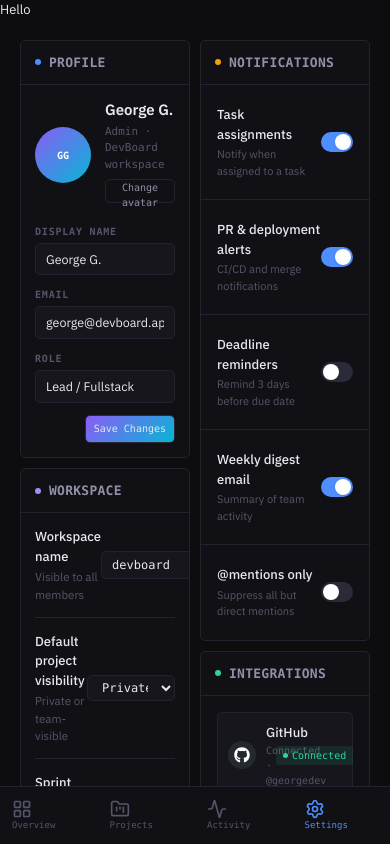
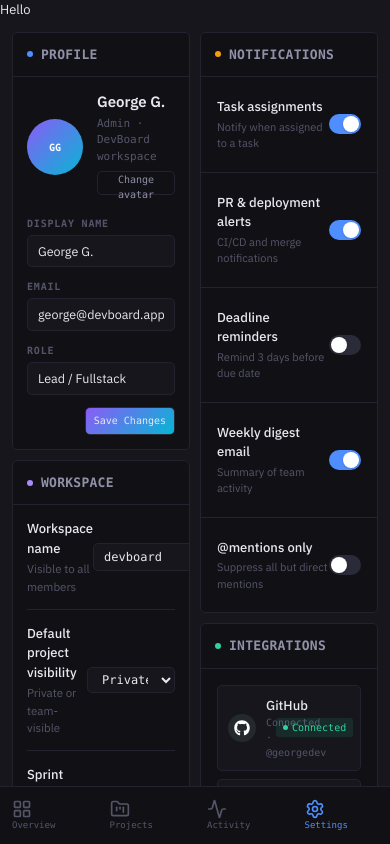
Before and after one commit to georgegoodluck/DevBoard, a Next.js app: page /settings in a window 390 px wide. Built offline with nearby package versions, Linux system fonts and the light colour scheme.

Commit message:
refactor(layout): improve css styling

```diff
--- a/app/(dashboard)/layout.tsx
+++ b/app/(dashboard)/layout.tsx
@@ -2,8 +2,8 @@ import Sidebar from "@/components/layout/sidebar/Sidebar";
 import Topbar from "@/components/layout/topbar/Topbar";
 import BottomNav from "@/components/layout/mobile/BottomNav";
 import CommandPalette from "@/components/ui/CommandPalette";
+import NewTaskModal from "@/components/ui/NewTaskModal";
 import { CommandPaletteProvider } from "@/context/CommandPaletteContext";
-import NewTaskModal from "@/components/ui/NewTaskModal";
 import { NewTaskProvider } from "@/context/NewTaskContext";
 import { SidebarProvider } from "@/context/SidebarContext";
 
@@ -16,23 +16,25 @@ export default function DashboardLayout({
     <CommandPaletteProvider>
       <NewTaskProvider>
         <SidebarProvider>
-          <div className="flex h-screen overflow-hidden bg-(--bg)">
-            {/* Sidebar - hidden on mobile, visible lg */}
+          <div className="flex h-screen overflow-hidden bg-(--bg2)">
+            {/* Sidebar — hidden on mobile, visible lg+ */}
             <div className="hidden lg:block">
               <Sidebar />
             </div>
+
             <div className="flex flex-col flex-1 min-w-0 overflow-hidden">
               <Topbar />
-              <main className="flex-1 overflow-y-auto p-5 pb-20 lg:pb-5">
+              <main className="flex-1 overflow-y-auto p-3 lg:p-5 pb-[72px] lg:pb-5">
                 {children}
               </main>
             </div>
+          </div>
 
-            {/* BottomNav - visible on mobile display */}
-            <div className="lg:hidden">
-              <BottomNav />
-            </div>
+          {/* Bottom nav — visible on mobile only */}
+          <div className="lg:hidden">
+            <BottomNav />
           </div>
+
           <CommandPalette />
           <NewTaskModal />
         </SidebarProvider>
```
